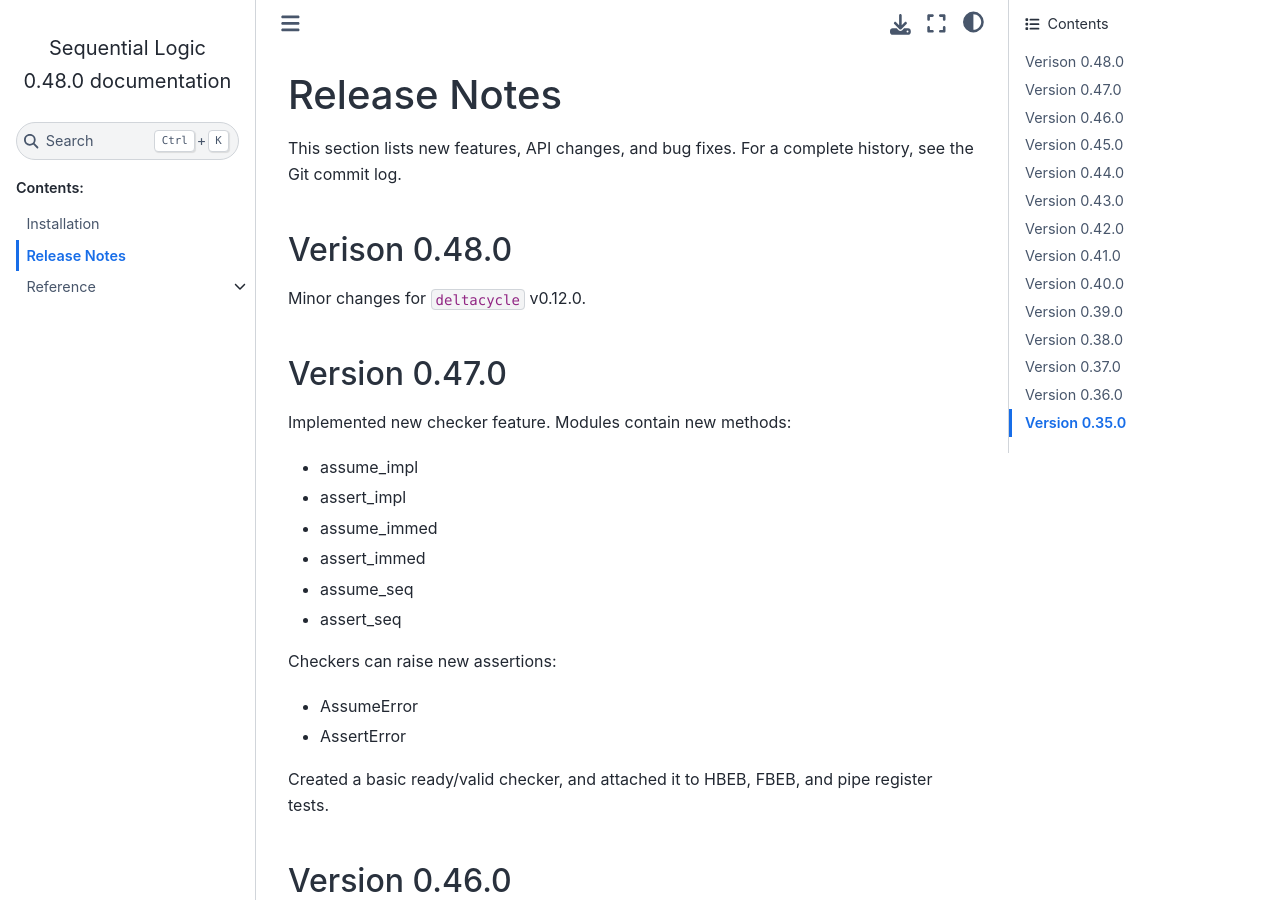
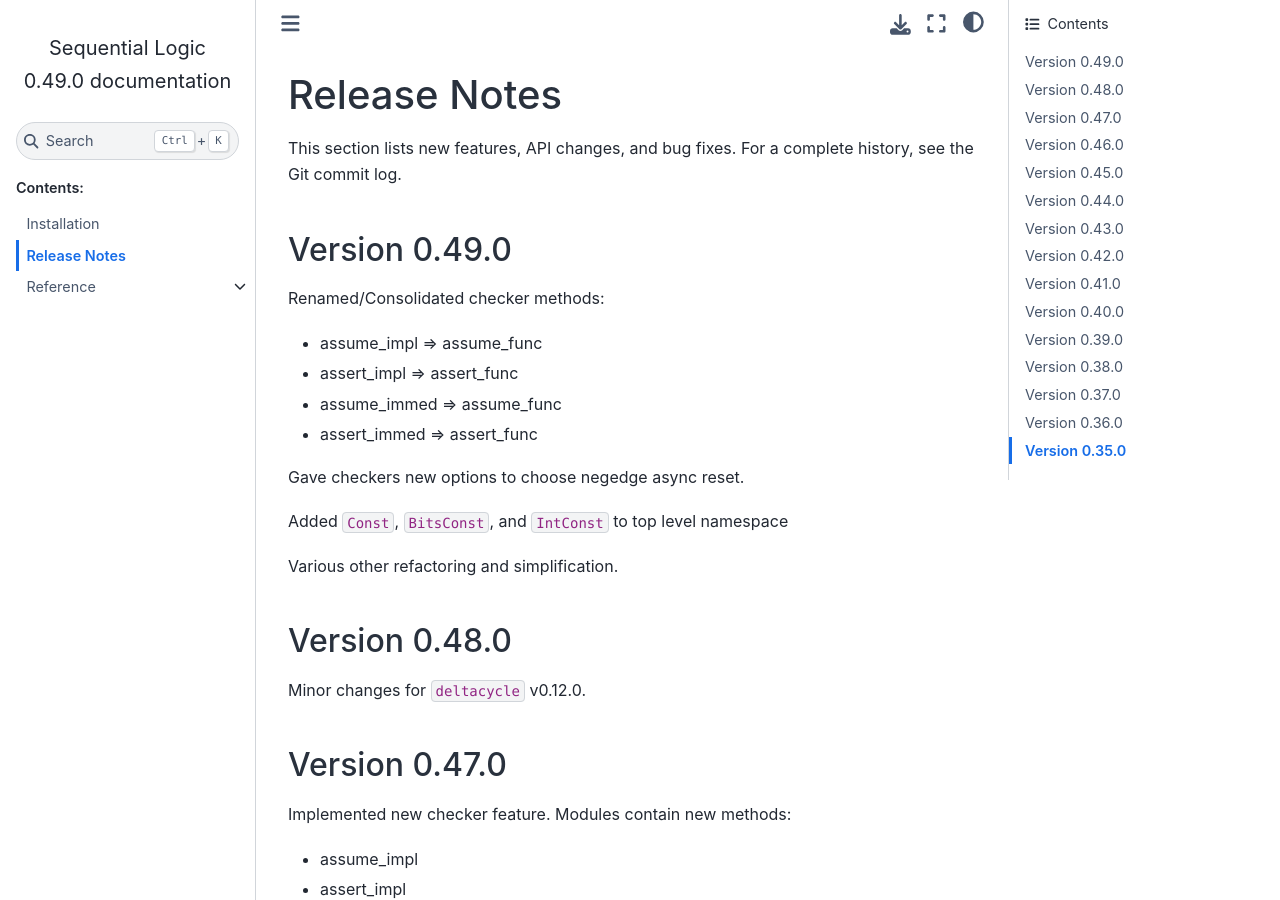
Before and after one commit to cjdrake/seqlogic, a Sphinx documentation site: the page built from doc/source/release_notes.rst, in a window 1280 px wide and 900 px high. Built offline with Sphinx 7.4.7 and the Sphinx Book theme 1.1.4, drawn with Linux system fonts in a browser that asks for light colours.

Commit message:
Release 0.49.0

```diff
--- a/doc/source/release_notes.rst
+++ b/doc/source/release_notes.rst
@@ -8,7 +8,24 @@ This section lists new features, API changes, and bug fixes.
 For a complete history, see the Git commit log.
 
 
-Verison 0.48.0
+Version 0.49.0
+==============
+
+Renamed/Consolidated checker methods:
+
+* assume_impl => assume_func
+* assert_impl => assert_func
+* assume_immed => assume_func
+* assert_immed => assert_func
+
+Gave checkers new options to choose negedge async reset.
+
+Added ``Const``, ``BitsConst``, and ``IntConst`` to top level namespace
+
+Various other refactoring and simplification.
+
+
+Version 0.48.0
 ==============
 
 Minor changes for ``deltacycle`` v0.12.0.
--- a/pyproject.toml
+++ b/pyproject.toml
@@ -1,6 +1,6 @@
 [project]
 name = "seqlogic"
-version = "0.48.0"
+version = "0.49.0"
 description = "Sequential Logic"
 readme = "README.md"
 
```
Also changed, not shown: 1 other file.
